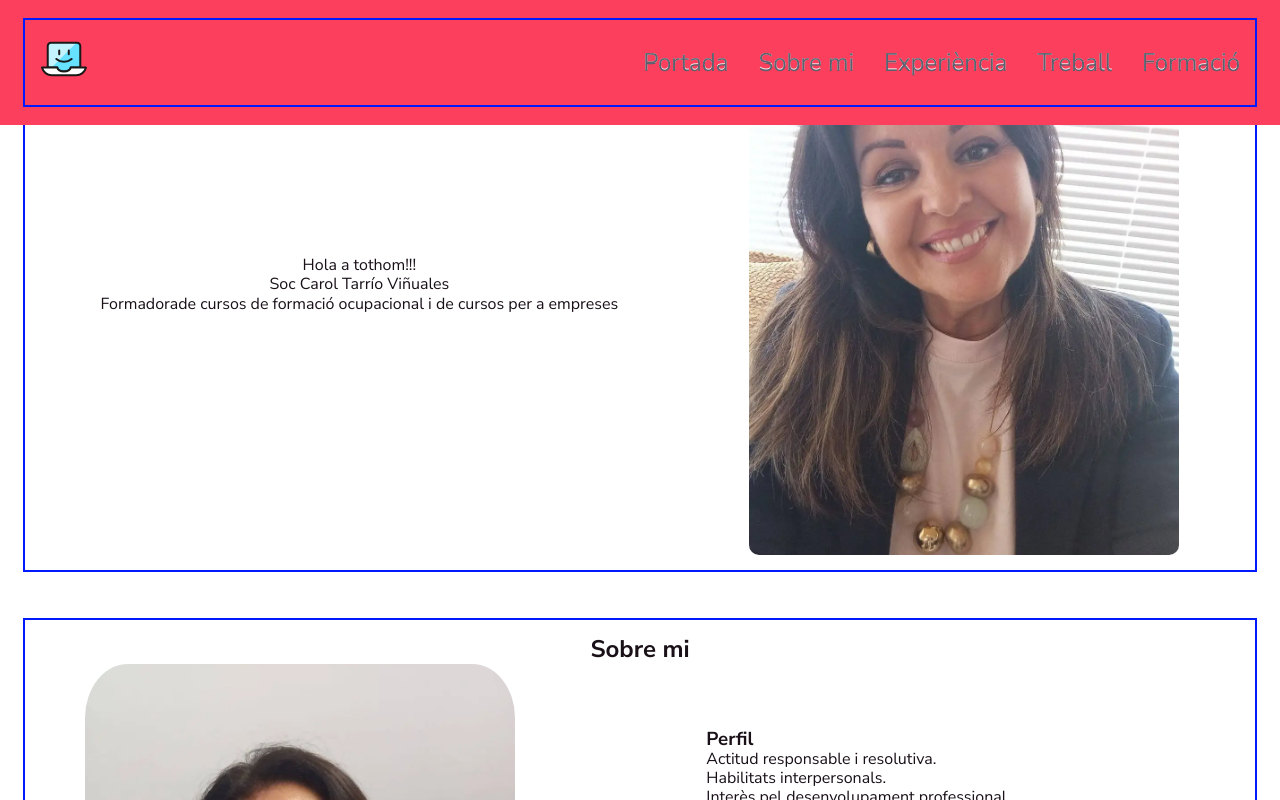
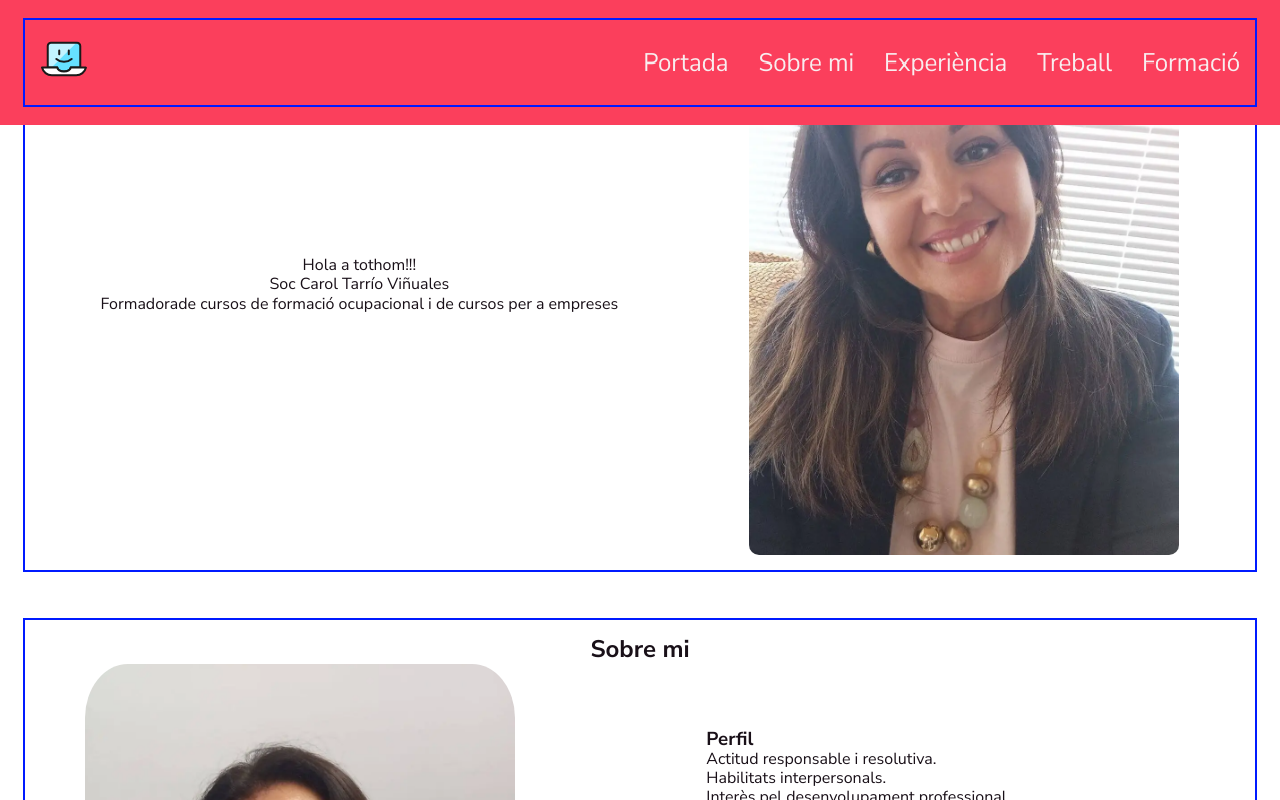
Before and after one commit to ElenaWebDev984/cv_carol, a React (Vite) app: page / in a window 1280 px wide. Shown: the top 800 px of the page. Built offline with nearby package versions, Linux system fonts and the light colour scheme.

Commit message:
added styles for Links

```diff
--- a/src/components/menu/Menu.tsx
+++ b/src/components/menu/Menu.tsx
@@ -41,7 +41,7 @@ const Mask = styled.tspan`
     height: 50%;
     overflow-y: hidden;
     //outline: 1px solid darkviolet;
-    color: ${theme.colors.testimonyTextFont};
+    color: ${theme.colors.headerFooterIconsFont};
 //    secondaryBgc
 
     & + & {
@@ -57,12 +57,32 @@ const Mask = styled.tspan`
 const ListItem = styled.li`
     position: relative;
 
+    &::before {
+        content: '';
+        display: inline-block;
+        height: 3px;
+        background-color: ${theme.colors.headerFooterIconsFont};
+
+        position: absolute;
+        top: 50%;
+        left: -10px;
+        right: -10px;
+        z-index: 1;
+
+        transform: scaleX(0);
+    }
+
     &:hover {
+        &::before {
+            transform: scaleX(1);
+        }
+
         ${Mask} {
-            transform: skewX(12deg)  translateX(5px);
+            transform: skewX(12deg) translateX(-5px);
+            color: ${theme.colors.testimonyTextFont};
 
             & + ${Mask} {
-                transform: skewX(12deg)  translateX(-5px);
+                transform: skewX(12deg) translateX(5px);
             }
         }
 
@@ -73,5 +93,5 @@ const ListItem = styled.li`
 const Link = styled.a`
     font-weight: 400;
     font-size: 24px;
-    color: ${theme.colors.headerFooterIconsFont};
+    color: transparent;
 `
```
